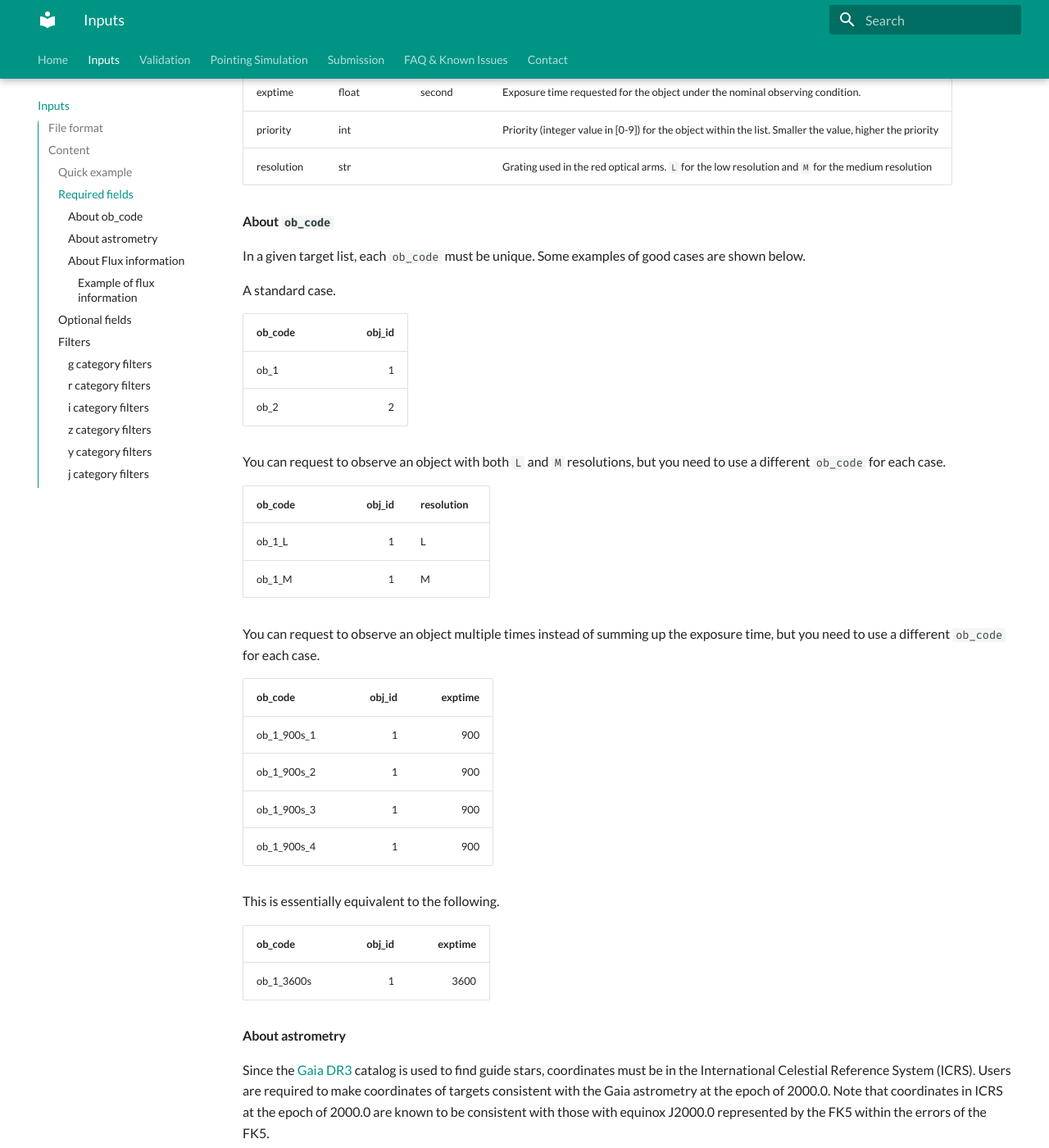
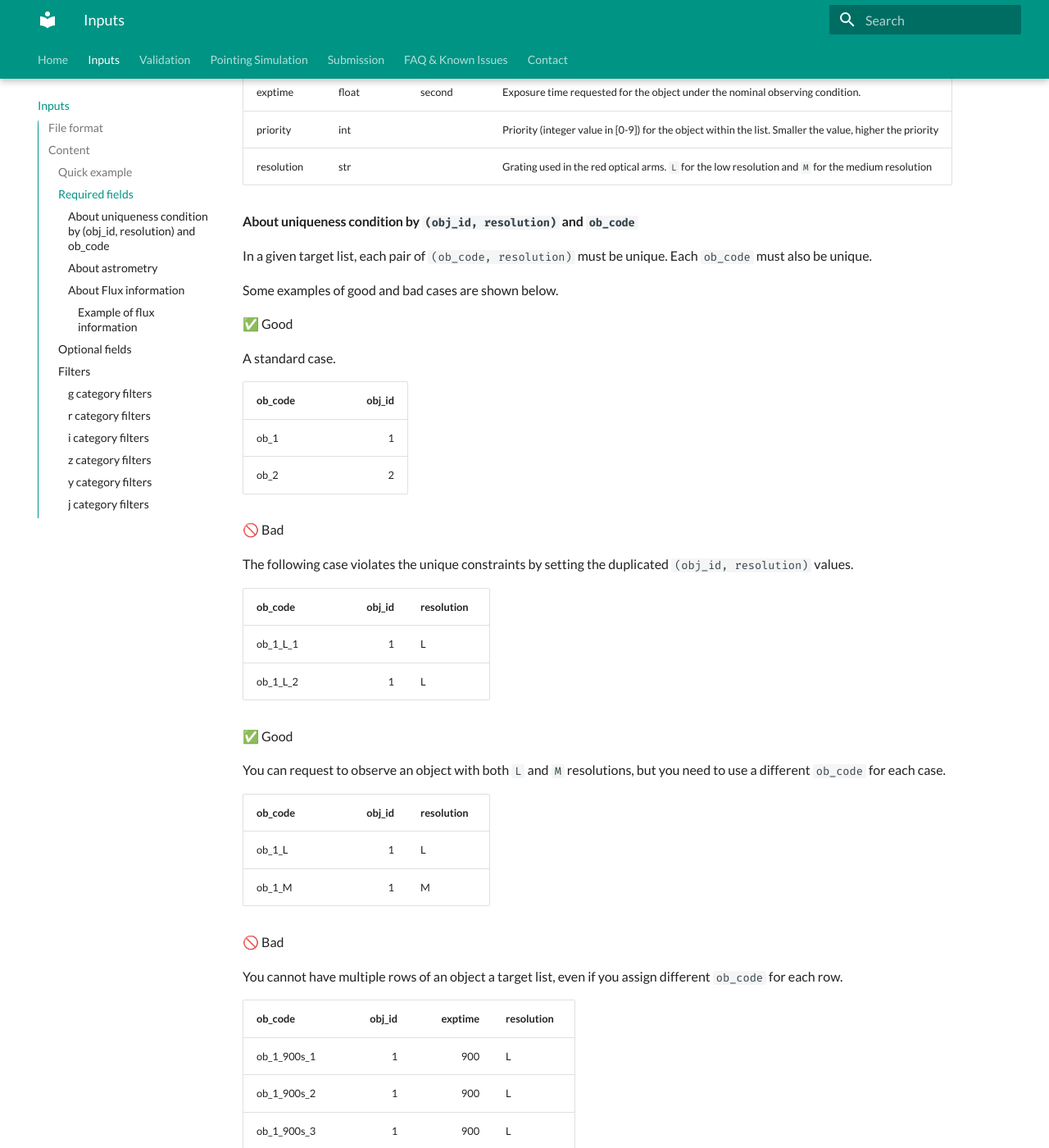
Before and after one commit to Subaru-PFS/spt_target_uploader, an MkDocs documentation site: the page built from docs/docs/inputs.md, in a window 1280 px wide and 1400 px high, scrolled down 1089 px. Shown: the whole window at 82% size. Built offline with MkDocs 1.6.1 and Material for MkDocs 9.7.7, drawn with Linux system fonts in a browser that asks for light colours; some of the changed text lies outside the part shown.

Commit message:
unique constraint by (obj_id, resolution)

```diff
--- a/docs/docs/inputs.md
+++ b/docs/docs/inputs.md
@@ -35,9 +35,15 @@ Mandatory fields are listed below.
 | priority   | int        |        | Priority (integer value in [0-9]) for the object within the list. Smaller the value, higher the priority |
 | resolution | str        |        | Grating used in the red optical arms. `L` for the low resolution and `M` for the medium resolution       |
 
-#### About `ob_code`
 
-In a given target list, each `ob_code` must be unique. Some examples of good cases are shown below.
+#### About uniqueness condition by `(obj_id, resolution)` and `ob_code`
+
+In a given target list, each pair of `(ob_code, resolution)` must be unique.
+Each `ob_code` must also be unique.
+
+Some examples of good and bad cases are shown below.
+
+✅ Good
 
 A standard case.
 
@@ -46,6 +52,17 @@ A standard case.
 | ob_1    |      1 |
 | ob_2    |      2 |
 
+🚫 Bad
+
+The following case violates the unique constraints by setting the duplicated `(obj_id, resolution)` values.
+
+| ob_code  | obj_id | resolution |
+|----------|-------:|------------|
+| ob_1_L_1 |      1 | L          |
+| ob_1_L_2 |      1 | L          |
+
+✅ Good
+
 You can request to observe an object with both `L` and `M` resolutions, but you need to use a different `ob_code` for each case.
 
 | ob_code | obj_id | resolution |
@@ -53,20 +70,24 @@ You can request to observe an object with both `L` and `M` resolutions, but you
 | ob_1_L  |      1 | L          |
 | ob_1_M  |      1 | M          |
 
-You can request to observe an object multiple times instead of summing up the exposure time, but you need to use a different `ob_code` for each case.
+🚫 Bad
 
-| ob_code     | obj_id | exptime |
-|-------------|-------:|--------:|
-| ob_1_900s_1 |      1 |     900 |
-| ob_1_900s_2 |      1 |     900 |
-| ob_1_900s_3 |      1 |     900 |
-| ob_1_900s_4 |      1 |     900 |
+You cannot have multiple rows of an object a target list, even if you assign different `ob_code` for each row.
 
-This is essentially equivalent to the following.
+| ob_code     | obj_id | exptime | resolution |
+|-------------|-------:|--------:|------------|
+| ob_1_900s_1 |      1 |     900 | L          |
+| ob_1_900s_2 |      1 |     900 | L          |
+| ob_1_900s_3 |      1 |     900 | L          |
+| ob_1_900s_4 |      1 |     900 | L          |
 
-| ob_code    | obj_id | exptime |
-|------------|-------:|--------:|
-| ob_1_3600s |      1 |    3600 |
+✅ Good
+
+For the case above, please make a row by summing up the exposure time as follows.
+
+| ob_code    | obj_id | exptime | resolution |
+|------------|-------:|--------:|------------|
+| ob_1_3600s |      1 |    3600 | L          |
 
 #### About astrometry
 
```
Also changed, not shown: docs/docs/issues.md (+0 -4 lines), docs/docs/validation.md (+5 -2 lines), 2 other files.
